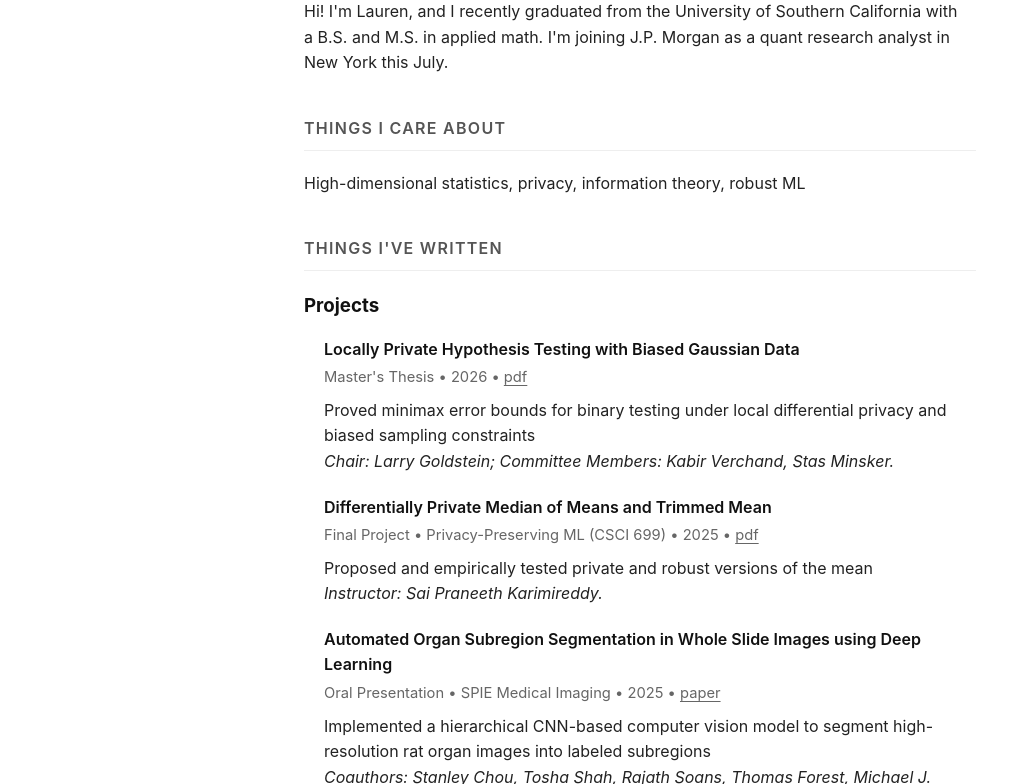
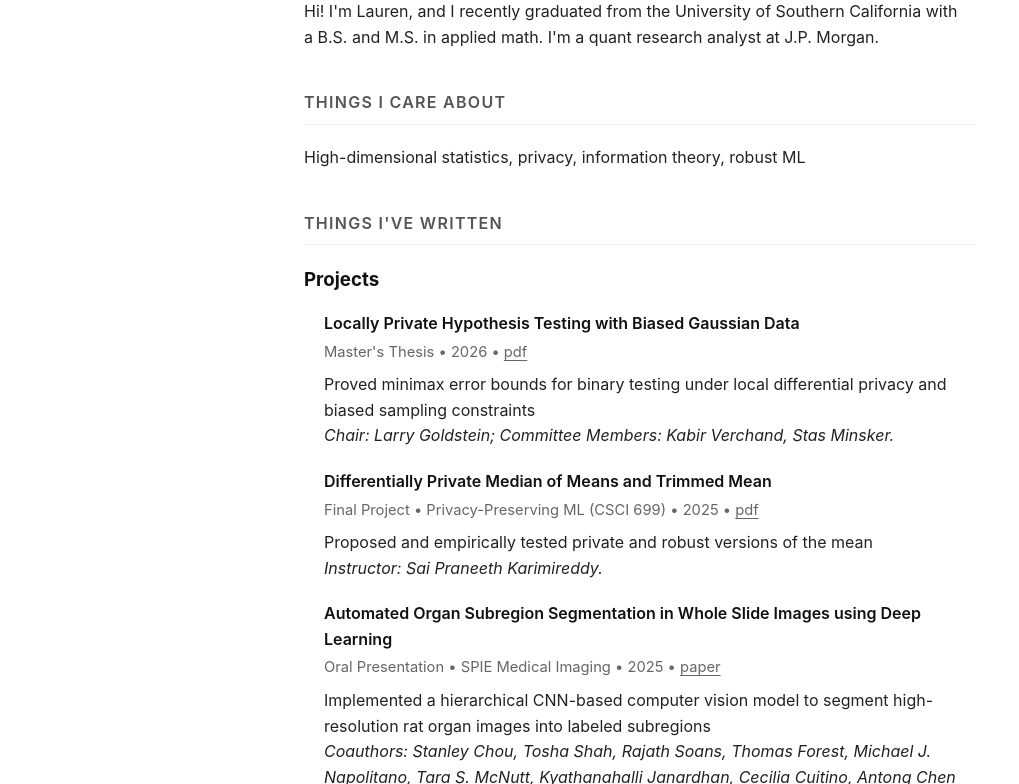
Before and after one commit to laurenlsun/laurenlsun.github.io, a plain HTML site: page index.html in a window 1280 px wide. Shown: the part 316-1100 px from the top of the page, without its empty margins (0-1019 px from the left). Drawn offline with Linux system fonts and the light colour scheme.

Commit message:
job update

```diff
--- a/index.html
+++ b/index.html
@@ -29,7 +29,7 @@
       <div class="hero-text">
         <h1>Lauren Sun</h1>
         <p>
-          Hi! I'm Lauren, and I recently graduated from the University of Southern California with a B.S. and M.S. in applied math. I'm joining J.P. Morgan as a quant research analyst in New York this July.
+          Hi! I'm Lauren, and I recently graduated from the University of Southern California with a B.S. and M.S. in applied math. I'm a quant research analyst at J.P. Morgan.
         </p>
       </div>
     </section>
```
